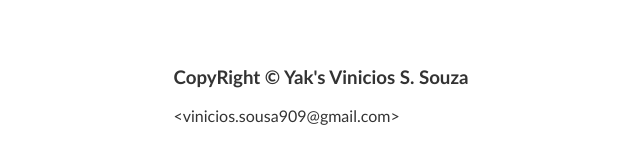
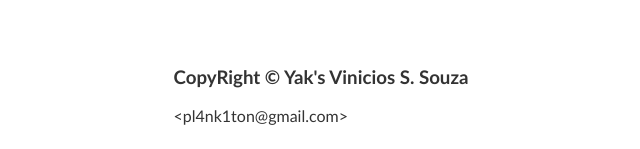
Before and after one commit to plankiton/QrPage, a Flask app: page / in a window 1280 px wide. Shown: the part 1974-2123 px from the top of the page, without its empty margins (327-967 px from the left). Run offline with Flask 2, Linux system fonts and the light colour scheme.

Commit message:
Update create.html

```diff
--- a/templates/create.html
+++ b/templates/create.html
@@ -75,7 +75,7 @@
 
         <footer>
             <h3>CopyRight &copy; Yak's Vinicios S. Souza</h3>
-            <p>&lt;vinicios.sousa909@gmail.com&gt;</p>
+            <p>&lt;pl4nk1ton@gmail.com&gt;</p>
         </footer>
     </body>
 </html>
```
